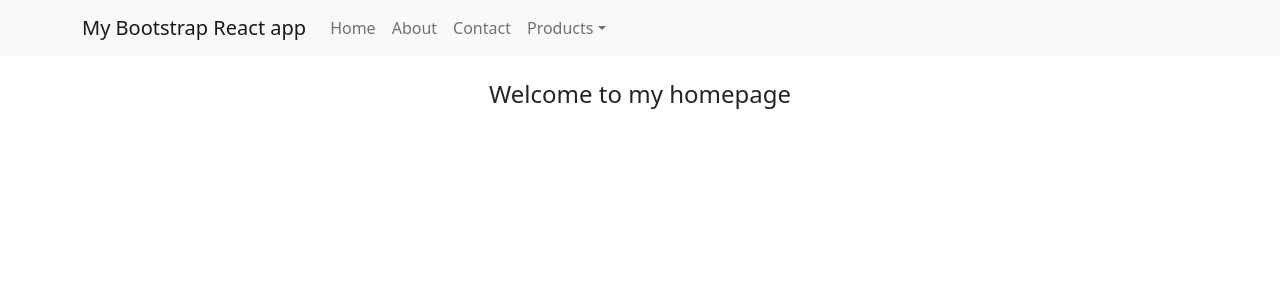
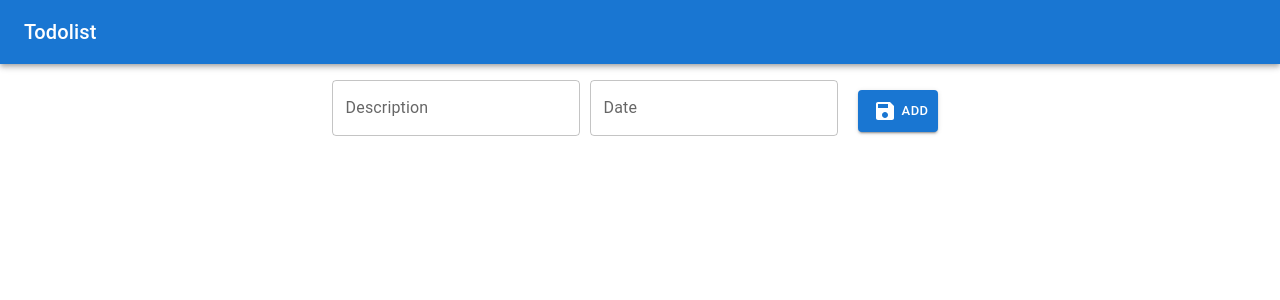
Before and after one commit to staffanholmnas/React.js, a React (Create React App) app: page / in a window 1280 px wide. Shown: the top 300 px of the page. Built offline with nearby package versions, Linux system fonts and the light colour scheme.

Commit message:
Add MUI todo app

```diff
--- a/package.json
+++ b/package.json
@@ -3,6 +3,10 @@
   "version": "0.1.0",
   "private": true,
   "dependencies": {
+    "@emotion/react": "^11.7.1",
+    "@emotion/styled": "^11.6.0",
+    "@mui/icons-material": "^5.2.5",
+    "@mui/material": "^5.2.8",
     "@testing-library/jest-dom": "^5.16.1",
     "@testing-library/react": "^12.1.2",
     "@testing-library/user-event": "^13.5.0",
--- a/src/App.js
+++ b/src/App.js
@@ -1,50 +1,76 @@
-import React from 'react'
+import React, { useState } from 'react';
 import './App.css';
-import Home from './components/Home';
-import About from './components/About';
-import Contact from './components/Contact';
-import Keyboards from './components/Keyboards';
-import Computers from './components/Computers';
-import Warranty from './components/Warranty';
-import NotFound from './components/NotFound';
-import { BrowserRouter, Switch, Route, Link } from 'react-router-dom';
-import 'bootstrap/dist/css/bootstrap.min.css';
-import { Container, Navbar, Nav, NavDropdown } from 'react-bootstrap';
+import Button from '@mui/material/Button';
+import IconButton from '@mui/material/IconButton';
+import { Delete, Save } from '@mui/icons-material';
+import TextField from '@mui/material/TextField';
+import AppBar from '@mui/material/AppBar';
+import Toolbar from '@mui/material/Toolbar';
+import Typography from '@mui/material/Typography';
+import Tooltip from '@mui/material/Tooltip';
 
-// An app using React Bootstrap and the NavBar as well as react router for navigiation.
+
+// A todo app that uses MUI a.k.a material UI
 function App() {
+  const [todo, setTodo] = useState({description: '', date: ''});
+  const [todos, setTodos] = useState([]);
+
+  const inputChanged = (event) => {
+    setTodo({...todo, [event.target.name]: event.target.value});
+  }
+
+  const addTodo = () => {
+    setTodos([...todos, todo]);
+    setTodo({description: '', date: ''});
+  }
+
+  const deleteTodo = (row) => {
+    setTodos(todos.filter((todo, index) => index !== row));
+  }
+
   return (
     <div className="App">
-      <BrowserRouter>
-        <Navbar bg="light" expand="lg">
-          <Container>
-            <Navbar.Brand as={Link} to={"/"}>My Bootstrap React app</Navbar.Brand>
-            <Navbar.Toggle aria-controls="basic-navbar-nav" />
-            <Navbar.Collapse id="basic-navbar-nav">
-              <Nav className="me-auto">
-                <Nav.Link as={Link} to={"/"}>Home</Nav.Link>
-                <Nav.Link as={Link} to={"/about"}>About</Nav.Link>
-                <Nav.Link as={Link} to={"/contact"}>Contact</Nav.Link>
-                <NavDropdown title="Products" id="basic-nav-dropdown">
-                  <NavDropdown.Item as={Link} to={"/products/computers"}>Computers</NavDropdown.Item>
-                  <NavDropdown.Item as={Link} to={"/products/keyboards"}>Keyboards</NavDropdown.Item>
-                  <NavDropdown.Divider />
-                  <NavDropdown.Item as={Link} to={"/products/warranty"}>Warranty</NavDropdown.Item>
-                </NavDropdown>
-              </Nav>
-            </Navbar.Collapse>
-          </Container>
-        </Navbar>
-        <Switch>
-            <Route exact path="/" component={Home} />
-            <Route path="/contact" component={Contact} />
-            <Route path="/about" component={About} />
-            <Route path="/products/keyboards" component={Keyboards} />
-            <Route path="/products/computers" component={Computers} />
-            <Route path="/products/warranty" component={Warranty} />
-            <Route path="*" component={NotFound} />
-          </Switch>
-      </BrowserRouter>
+      <AppBar position="static">
+        <Toolbar>
+          <Typography variant="h6">
+            Todolist
+          </Typography>
+        </Toolbar>
+      </AppBar>
+      <p></p>
+      <TextField
+        style={{marginRight: 10}}
+        label="Description"
+        name="description"
+        variant="outlined"
+        value={todo.description}
+        onChange={inputChanged}
+      />
+     <TextField
+       style={{marginRight: 10}}
+       label="Date"
+       name="date"
+       variant="outlined"
+       value={todo.date}
+       onChange={inputChanged}
+      />
+      <Button style= {{margin: 10}} color="primary" variant="contained" size="small" onClick={addTodo}><Save style= {{margin: 5}}/>Add</Button>
+      <table>
+        <tbody>
+       {
+          todos.map((todo, index) =>
+            <tr key={index}>
+              <td>{todo.description}</td>
+             <td>{todo.date}</td>
+             <td><Tooltip title="Delete">
+               <IconButton variant="contained" size="small" color="error" onClick={() => deleteTodo(index)}><Delete />
+               </IconButton>
+               </Tooltip>
+            </td>
+            </tr>)
+        }
+        </tbody>
+      </table>
     </div>
   );
 }
```
Also changed, not shown: src/App6.js (added, +52 -0 lines), 1 other file (tests, documents, lock files or other folders).
